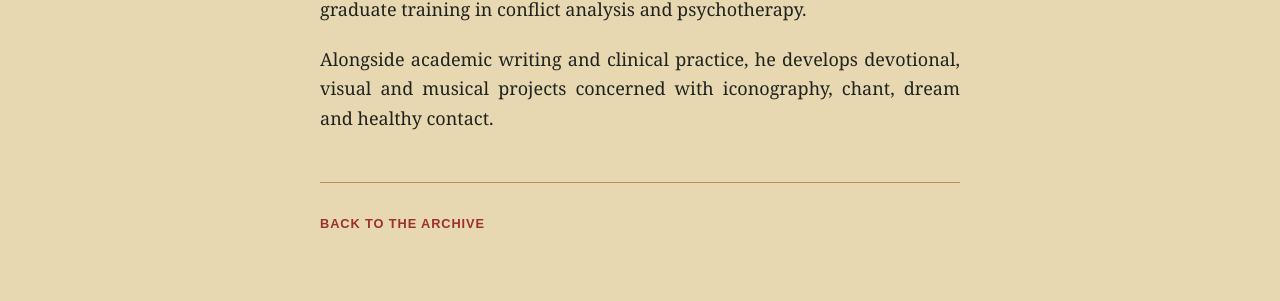
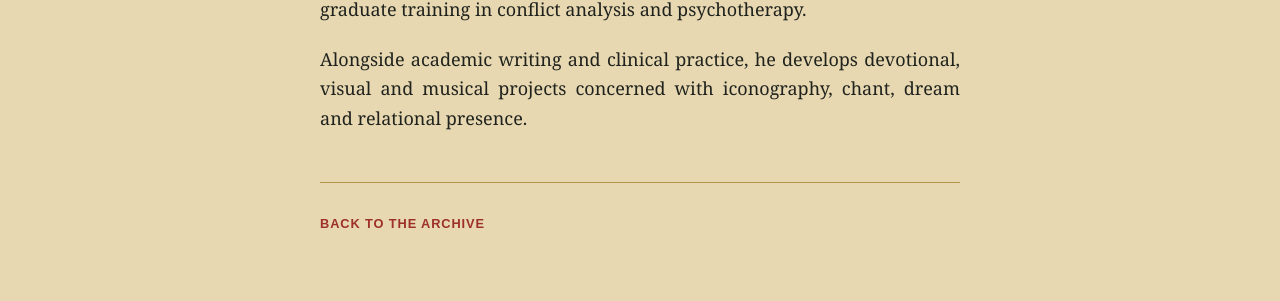
Before and after one commit to pytfarrugia-bit/pytfarrugia-bit.github.io, a Jekyll site: the page bio.html, which Jekyll copies as it is, in a window 1280 px wide. Shown: the part 647-948 px from the top of the page. Built offline with Jekyll 4.4.1, drawn with Linux system fonts in a browser that asks for light colours.

Commit message:
Use relational presence in bio

```diff
--- a/bio.html
+++ b/bio.html
@@ -33,7 +33,7 @@
 
       <p>He studied Divinity at the University of Cambridge and has further postgraduate training in conflict analysis and psychotherapy.</p>
 
-      <p>Alongside academic writing and clinical practice, he develops devotional, visual and musical projects concerned with iconography, chant, dream and healthy contact.</p>
+      <p>Alongside academic writing and clinical practice, he develops devotional, visual and musical projects concerned with iconography, chant, dream and relational presence.</p>
     </article>
 
     <p class="page-return"><a href="index.html">Back to the archive</a></p>
```
